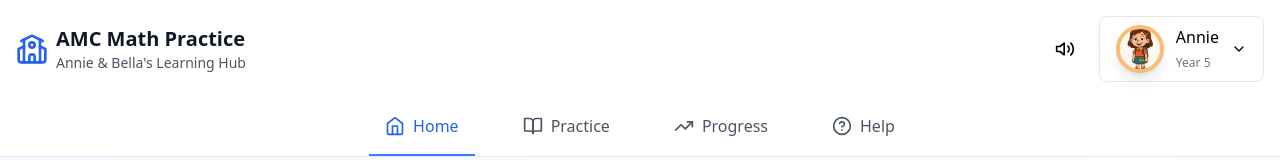
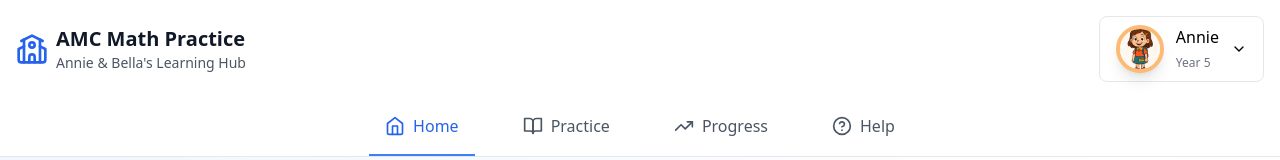
Before and after one commit to siberitycs/amc-math-practice, a React (Vite) app: page / in a window 1280 px wide. Shown: the top 160 px of the page. Built offline with nearby package versions, Linux system fonts and the light colour scheme.

Commit message:
Remove sound button and unused sound functionality - clean up UI

```diff
--- a/src/App.jsx
+++ b/src/App.jsx
@@ -1,5 +1,5 @@
 import React, { useState, useEffect, useRef } from 'react';
-import { ChevronDown, Home, BookOpen, TrendingUp, HelpCircle, School, User, Target, Clock, Award, ArrowRight, Check, X, Trophy, Star, Sparkles, Timer, Volume2, VolumeX, Brain, RefreshCw } from 'lucide-react';
+import { ChevronDown, Home, BookOpen, TrendingUp, HelpCircle, School, User, Target, Clock, Award, ArrowRight, Check, X, Trophy, Star, Sparkles, Timer, Brain, RefreshCw } from 'lucide-react';
 
 const App = () => {
   const [currentUser, setCurrentUser] = useState('Annie');
@@ -9,7 +9,7 @@ const App = () => {
   const [answers, setAnswers] = useState([]);
   const [selectedAnswer, setSelectedAnswer] = useState(null);
   const [showFeedback, setShowFeedback] = useState(false);
-  const [soundEnabled, setSoundEnabled] = useState(true);
+
   const [timeElapsed, setTimeElapsed] = useState(0);
   const [timerActive, setTimerActive] = useState(false);
   const [achievements, setAchievements] = useState([]);
@@ -330,11 +330,7 @@ const App = () => {
     }
   };
 
-  // Sound effects
-  const playSound = (type) => {
-    if (!soundEnabled) return;
-    console.log(`Playing ${type} sound`);
-  };
+
 
   // Timer effect
   useEffect(() => {
@@ -916,13 +912,6 @@ const App = () => {
         </div>
         <div className="flex items-center space-x-2 md:space-x-4">
           <button
-            onClick={() => setSoundEnabled(!soundEnabled)}
-            className="p-2 rounded-lg hover:bg-gray-100 transition-colors"
-            title={soundEnabled ? "Mute sounds" : "Enable sounds"}
-          >
-            {soundEnabled ? <Volume2 className="w-5 h-5" /> : <VolumeX className="w-5 h-5 text-gray-400" />}
-          </button>
-          <button
             onClick={() => {
               setCurrentUser(currentUser === 'Annie' ? 'Bella' : 'Annie');
               setCurrentScreen('home');
@@ -948,7 +937,6 @@ const App = () => {
     useEffect(() => {
       if (showAchievement) {
         setIsVisible(true);
-        playSound('achievement');
         const timer = setTimeout(() => {
           setIsVisible(false);
           setTimeout(() => setShowAchievement(null), 300);
@@ -1616,7 +1604,6 @@ const App = () => {
       if (selectedAnswer === null) return;
 
       const isCorrect = selectedAnswer === question.correct;
-      playSound(isCorrect ? 'correct' : 'incorrect');
 
       const newAnswers = [...answers, selectedAnswer];
       setAnswers(newAnswers);
```
